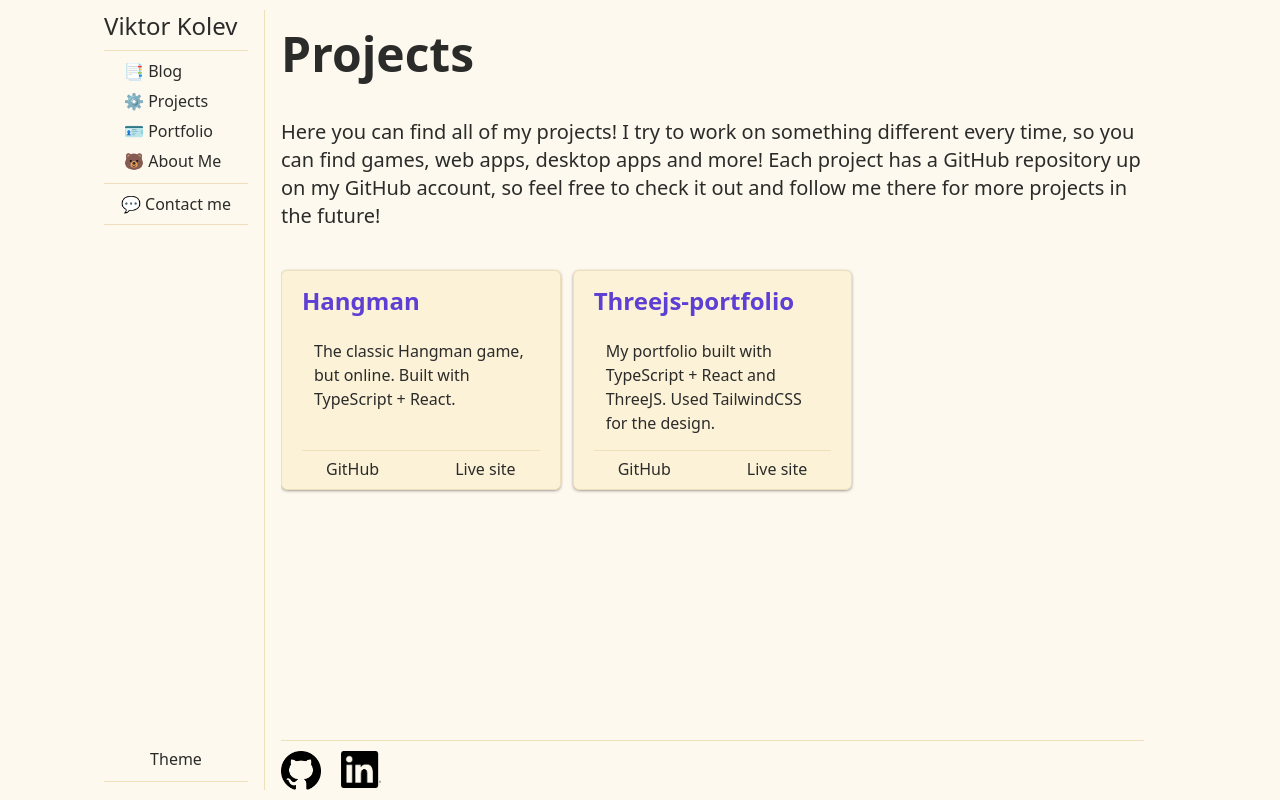
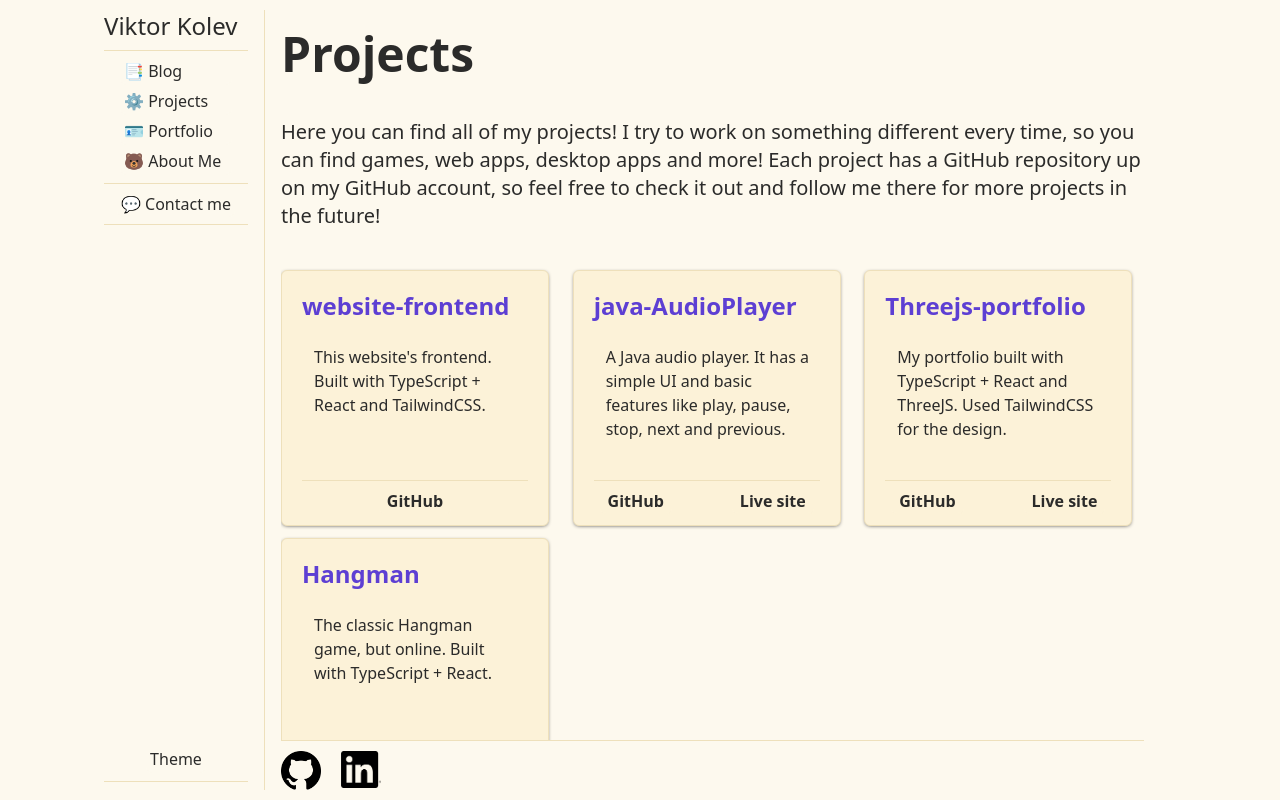
Before and after one commit to smithy773/ViktorKolevDev-frontend, a React (Vite) app: page /projects in a window 1280 px wide. Built offline with nearby package versions, Linux system fonts and the light colour scheme.

Commit message:
Update projectitem and blogitem styling

```diff
--- a/src/components/Pages/Blog/BlogItem/BlogItem.tsx
+++ b/src/components/Pages/Blog/BlogItem/BlogItem.tsx
@@ -10,12 +10,12 @@ type BlogItemTypes = {
 function BlogItem({ postTitle, postDate, postID, showDate }: BlogItemTypes) {
   const navigate = useNavigate();
   return (
-    <div className="flex gap-8 items-center ">
+    <div className="flex gap-8 items-center">
       <span className="w-10 font-bold text-highlight">
         {showDate == 0 ? "" : <p className="border-b">{showDate}</p>}
       </span>
       <div
-        className="grid grid-rows-1 grid-cols-3 items-center ml-10 justify-items-center border border-lines max-w-md w-md p-1 max-h-8 h-8 hover:cursor-pointer hover:text-background hover:bg-highlight transition-all bg-item-background"
+        className="grid grid-rows-1 grid-cols-3 items-center ml-10 justify-items-center border border-lines max-w-md w-md p-1 max-h-8 h-8 hover:cursor-pointer hover:text-background hover:bg-highlight transition-all bg-item-background rounded-md"
         onClick={() => navigate(`/blog/${postID}`)}
       >
         <p>{postDate}</p>
--- a/src/components/Pages/Projects/ProjectItem/ProjectItem.tsx
+++ b/src/components/Pages/Projects/ProjectItem/ProjectItem.tsx
@@ -7,12 +7,12 @@ type ProjectItemProps = {
 
 function ProjectItem({ title, description, gitHubURL, url }: ProjectItemProps) {
   return (
-    <div className="shadow_under bg-item-background px-5 py-1.5 border border-lines rounded-md flex flex-col gap-1.5">
+    <div className="shadow_under bg-item-background px-5 py-1.5 border border-lines rounded-md gap-1.5 w-67 h-64 flex flex-col justify-around">
       <h3 className="text-2xl font-semibold text-highlight py-2">{title}</h3>
-      <p className="px-3 py-2 border-b border-lines w-fill max-w-lg h-30 text-wrap text-md">
+      <p className="pl-3 pr-2 w-fill max-w-lg h-30 text-wrap text-md">
         {description}
       </p>
-      <div className="flex justify-center gap-15">
+      <div className="flex pt-2 border-t border-lines font-semibold justify-center items-center gap-15">
         <a className="project-item-link" target="_blank" href={gitHubURL}>
           GitHub
         </a>
--- a/src/const/Project/Project.ts
+++ b/src/const/Project/Project.ts
@@ -7,11 +7,18 @@ type projectsType = {
 
 export const projects: projectsType = [
   {
-    title: "Hangman",
+    title: "website-frontend",
     description:
-      "The classic Hangman game, but online. Built with TypeScript + React.",
-    gitHubURL: "https://github.com/smithy773/hangman-game-TS-React",
-    url: "https://hangman-ts.web.app/",
+      "This website's frontend. Built with TypeScript + React and TailwindCSS.",
+    gitHubURL: "https://github.com/smithy773/ViktorKolevDev-frontend",
+    url: "",
+  },
+  {
+    title: "java-AudioPlayer",
+    description:
+      "A Java audio player. It has a simple UI and basic features like play, pause, stop, next and previous.",
+    gitHubURL: "https://github.com/smithy773/java-AudioPlayer",
+    url: "asd",
   },
   {
     title: "Threejs-portfolio",
@@ -20,4 +27,11 @@ export const projects: projectsType = [
     gitHubURL: "https://github.com/smithy773/Threejs-portfolio",
     url: "https://js-portfolio-78b1a.web.app/",
   },
+  {
+    title: "Hangman",
+    description:
+      "The classic Hangman game, but online. Built with TypeScript + React.",
+    gitHubURL: "https://github.com/smithy773/hangman-game-TS-React",
+    url: "https://hangman-ts.web.app/",
+  },
 ];
--- a/src/index.css
+++ b/src/index.css
@@ -61,7 +61,11 @@
 }
 
 html[data-theme="dark"] .shadow_under {
-  box-shadow: 0px 2px 2px -1.75px #f0f6fc;
+  box-shadow: 0px 1px 4px -2px #f0f6fc;
+}
+
+html[data-theme="leet"] .shadow_under {
+  box-shadow: none;
 }
 
 /* LINKS (NAVBAR LINKS, PROJECTITEM LINKS, FOOTER LINKS) */
@@ -106,6 +110,14 @@ html[data-theme="dark"] .shadow_under {
 .project-item-link:hover {
   border-color: var(--color-theme-highlight);
   background-color: var(--color-border-lines);
+}
+
+.project-item-link:hover {
+  color: var(--color-theme-highlight);
+}
+
+html[data-theme="dark"] .project-item-link:hover {
+  color: var(--color-text);
 }
 
 /* THEME BUTTONS */
```
